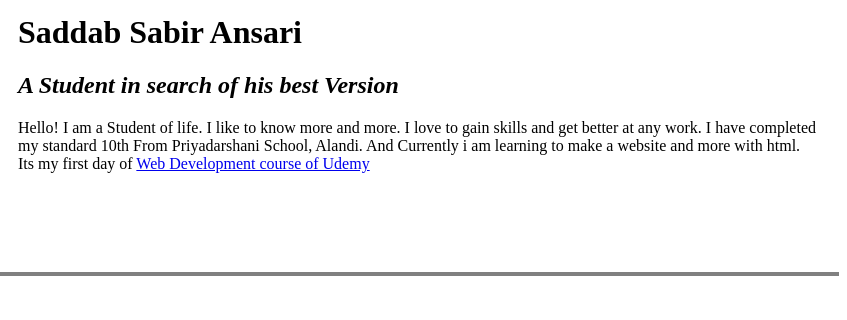
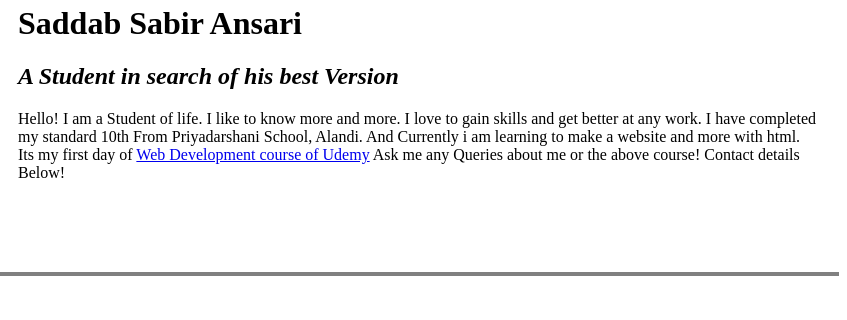
Before and after one commit to saddab2006/Website, a plain HTML site: page index.html in a window 1280 px wide. Shown: the part 102-422 px from the top of the page, 433-1280 px from the left. Drawn offline with Linux system fonts and the light colour scheme.

Commit message:
Added a new line!

```diff
--- a/index.html
+++ b/index.html
@@ -22,6 +22,7 @@
             I have completed my standard 10th From Priyadarshani School, Alandi.
             And Currently i am learning to make a website and more with html.
             Its my first day of <a href="https://www.udemy.com/course/the-complete-web-development-bootcamp/learn/lecture/12287450#overview">Web Development course of Udemy</a>
+            Ask me any Queries about me or the above course! Contact details Below!
           </p>
         </td>
       </tr>
```
